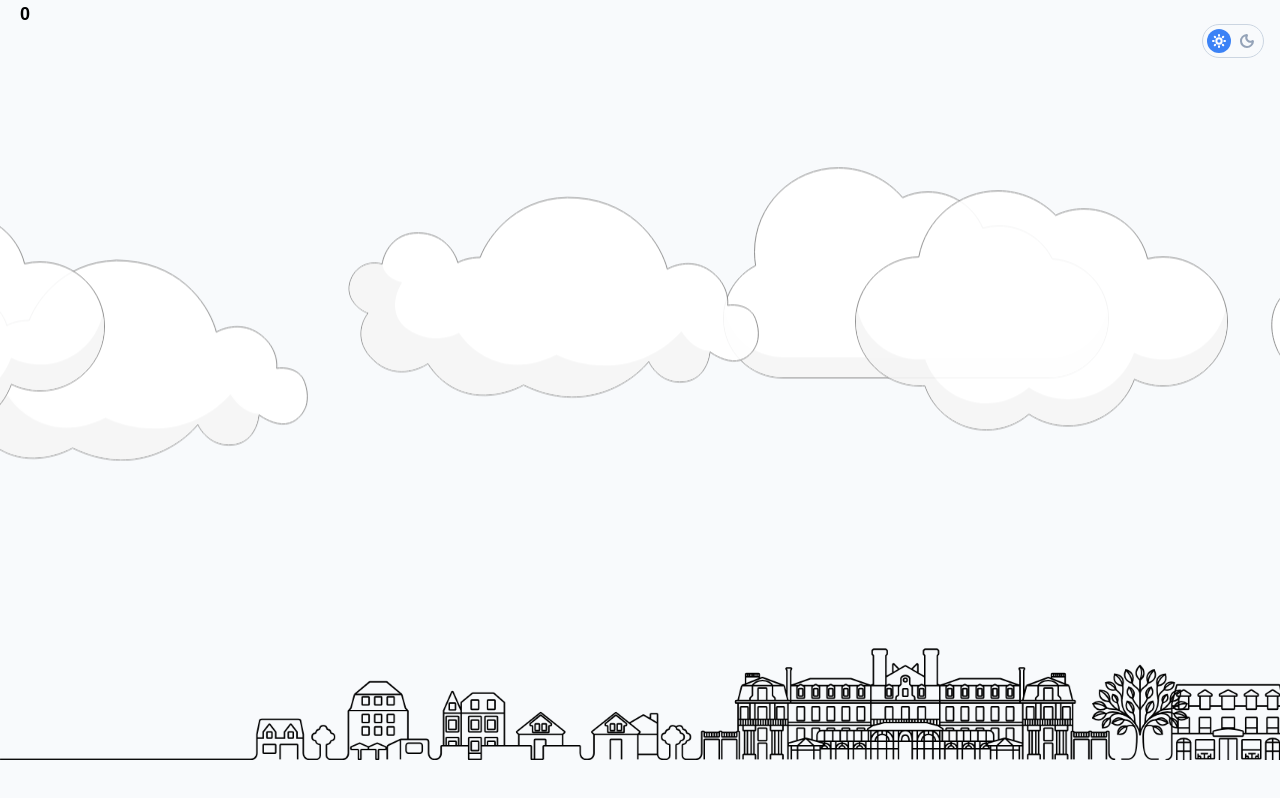
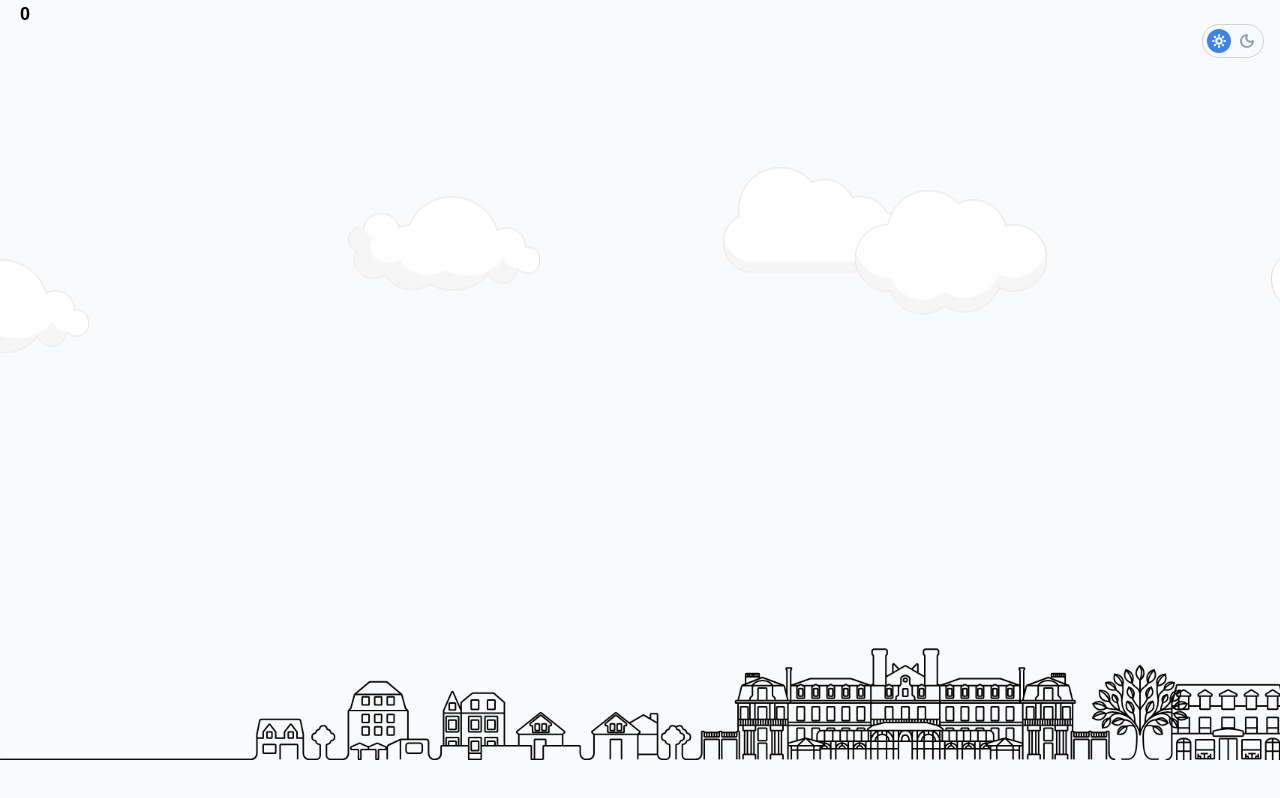
Before and after one commit to LoicMonard/sveltekit-portfolio, a SvelteKit app: page /gsap2 in a window 1280 px wide. Built offline with nearby package versions, Linux system fonts and the light colour scheme; a web font is replaced by a local one.

Commit message:
refactor: update SVG elements in BigCloud components for consistent styling and improve layout in +page.svelte

```diff
--- a/src/lib/anim/features/sky.ts
+++ b/src/lib/anim/features/sky.ts
@@ -97,7 +97,7 @@ export class SkyFactory {
 
 		const element = document.createElement('div');
 		element.id = id;
-		element.className = 'cloud absolute';
+		element.className = 'cloud absolute w-[30%] md:w-[15%]';
 		element.style.cssText = `
       position: absolute;
       left: ${cloud.x}px;
--- a/src/lib/components/gsap/BigCloud.svelte
+++ b/src/lib/components/gsap/BigCloud.svelte
@@ -3,22 +3,16 @@
 	export let className: string = '';
 </script>
 
-<svg
-	xmlns="http://www.w3.org/2000/svg"
-	width="321"
-	height="176"
-	fill="none"
-	viewBox="0 0 321 176"
-	class={className}
-	{id}
->
+<svg xmlns="http://www.w3.org/2000/svg" fill="none" viewBox="0 0 321 176" class={className} {id}>
 	<path
 		fill="#fff"
 		stroke="#868686"
+		stroke-width=".5"
 		d="M70.583 66.002c4.114-22.65 30.405-66.846 91.93-65.248 61.453 1.597 85.439 43.637 89.884 64.96 11.538-1.1 27.966-.006 41.748 6.739 13.996 6.85 25.249 19.525 25.855 41.533.605 21.961-8.103 36.289-19.249 45.337-11.124 9.03-24.651 12.78-33.702 13.675-5.383.532-14.421.959-24.126-.154-9.603-1.101-19.907-3.717-27.97-9.271-18.727 8.845-66.218 21.026-108.95-.016-10.588 5.414-28.544 11.219-47.017 10.359-18.63-.868-37.804-8.516-50.418-30.164-7.187-12.334-11.343-31.76-3.77-48.142 7.57-16.378 26.76-29.516 65.785-29.608Z"
 	/>
 	<path
 		fill="#F5F5F5"
+		stroke-width=".5"
 		d="M267 172.5c17.962-1.775 53.7-14.9 52.5-58.5-.689-25.048-15.274-37.845-31.922-43.757 19 87.5-61.911 84.59-98.578 68.757-40.8 20.8-91 8.667-111 0-24 15.6-57.566 7.089-70.9.922A52.07 52.07 0 0 0 9 143.5c25.024 42.944 76 30.333 97 19.5 42.8 21.2 90.5 8.833 109 0 16 11.2 41.281 10.56 52 9.5Z"
 	/>
 </svg>
--- a/src/lib/components/gsap/BigCloud2.svelte
+++ b/src/lib/components/gsap/BigCloud2.svelte
@@ -3,22 +3,16 @@
 	export let className: string = '';
 </script>
 
-<svg
-	xmlns="http://www.w3.org/2000/svg"
-	width="411"
-	height="202"
-	fill="none"
-	viewBox="0 0 411 202"
-	class={className}
-	{id}
->
+<svg xmlns="http://www.w3.org/2000/svg" fill="none" viewBox="0 0 411 202" class={className} {id}>
 	<path
 		fill="#fff"
 		stroke="#868686"
+		stroke-width=".5"
 		d="M132.153 61.003c8.23-22.052 39.075-64.302 97.888-59.501 58.492 4.775 83.737 49.016 89.281 71.219 7.643-4.51 25.875-10.085 42.462 1.368 16.447 11.356 18.766 27.444 17.812 34.802 3.661-.573 9.081-.608 14.291 1.032 5.562 1.75 10.913 5.422 13.58 12.398 5.237 13.697 2.228 24.24-.024 27.91-1.887 4.261-8.262 13.04-18.886 14.266-5.322.614-10.998-.879-15.902-2.962-4.432-1.882-8.275-4.264-10.721-6.077-.405 4.798-2.091 11.597-5.953 17.527-4.131 6.343-10.76 11.699-20.941 12.513-19.639 1.571-30.717-12.559-34.178-20.524-16.729 20.802-64.235 53.603-125.346 23.589-10.01 5.662-26.662 11.326-44.438 10.085-17.826-1.243-36.758-9.429-51.214-31.446-4.959 3.389-13.337 7.177-22.951 7.909-9.912.755-21.14-1.738-31.255-11.247-10.103-9.496-13.082-19.429-12.657-28.002.403-8.151 3.88-15.033 7.144-19.111-4.51-1.529-10.27-5.237-14.284-10.641-4.244-5.713-6.547-13.345-3.331-22.279 3.205-8.904 9.327-13.717 15.608-15.866 5.938-2.032 12.034-1.688 15.954-.174.8-5.395 3.444-13.098 8.928-19.516C48.743 41.58 57.548 36.298 70.507 36.5c25.335.396 36.608 19.54 39.307 29.704 3.221-1.95 11.203-5.136 22.339-5.201Z"
 	/>
 	<path
 		fill="#F5F5F5"
+		stroke-width=".5"
 		d="M26 163.5c20 18.8 44.333 9.833 54 3 28.8 44.4 75.667 32.833 95.5 21.5 61.6 30.4 109.333-3.333 125.5-24 3 7.667 14 22.6 34 21 20-1.6 26-21 26.5-30.5-13.2 0-24.167-13-28-19.5-43.2 47.6-101.333 35.5-125 23.5-50.8 25.6-86.167-4-97.5-22-8.167 4.833-29.7 11-50.5-3S47.5 96 54 86c-14.4-3.2-19-13-19.5-17.5C27 65.167 9.3 66.5 3 84c-6.3 17.5 9 29.833 18 32.5-6.667 7.833-15 28.2 5 47Z"
 	/>
 </svg>
--- a/src/lib/components/gsap/BigCloud3.svelte
+++ b/src/lib/components/gsap/BigCloud3.svelte
@@ -3,22 +3,16 @@
 	export let className: string = '';
 </script>
 
-<svg
-	xmlns="http://www.w3.org/2000/svg"
-	width="373"
-	height="240"
-	fill="none"
-	viewBox="0 0 373 240"
-	class={className}
-	{id}
->
+<svg xmlns="http://www.w3.org/2000/svg" fill="none" viewBox="0 0 373 240" class={className} {id}>
 	<path
 		fill="#fff"
 		stroke="#868686"
+		stroke-width=".5"
 		d="M143 .5c22.644 0 43.103 9.35 57.729 24.398 8.559-4.1 18.147-6.398 28.271-6.398 30.779 0 56.599 21.23 63.616 49.846A64.656 64.656 0 0 1 308 66.5c35.622 0 64.5 28.878 64.5 64.5s-28.878 64.5-64.5 64.5c-10.281 0-20.001-2.406-28.626-6.685C269.607 216.032 243.578 235.5 213 235.5c-14.437 0-27.86-4.341-39.037-11.787-11.391 9.837-26.232 15.787-42.463 15.787-28.619 0-52.917-18.495-61.596-44.185A65.251 65.251 0 0 1 65 195.5C29.378 195.5.5 166.622.5 131c0-35.222 28.232-63.849 63.3-64.488C70.625 28.968 103.488.5 143 .5Z"
 	/>
 	<path
 		fill="#F5F5F5"
+		stroke-width=".5"
 		d="M1 131c0 35.346 28.654 64 64 64a64.8 64.8 0 0 0 5.255-.213C78.758 220.47 102.965 239 131.5 239c16.243 0 31.083-6.004 42.423-15.914C185.083 230.609 198.529 235 213 235c30.56 0 56.546-19.583 66.093-46.885C287.776 192.519 297.598 195 308 195c35.346 0 64-28.654 64-64 0-4.313-.427-8.526-1.24-12.599-5.852 29.066-31.726 50.969-62.76 50.969-10.402 0-20.224-2.461-28.907-6.827-9.547 27.072-35.533 46.491-66.093 46.491-14.471 0-27.917-4.355-39.077-11.814-11.34 9.826-26.18 15.78-42.423 15.78-28.535 0-52.742-18.374-61.245-43.841a65.351 65.351 0 0 1-5.255.211c-31.034 0-56.908-21.903-62.76-50.969A64.298 64.298 0 0 0 1 131Z"
 	/>
 </svg>
--- a/src/lib/components/gsap/BigCloud4.svelte
+++ b/src/lib/components/gsap/BigCloud4.svelte
@@ -3,22 +3,16 @@
 	export let className: string = '';
 </script>
 
-<svg
-	xmlns="http://www.w3.org/2000/svg"
-	width="386"
-	height="211"
-	fill="none"
-	viewBox="0 0 386 211"
-	class={className}
-	{id}
->
+<svg xmlns="http://www.w3.org/2000/svg" fill="none" viewBox="0 0 386 211" class={className} {id}>
 	<path
 		fill="#fff"
+		stroke-width=".5"
 		stroke="#868686"
 		d="M115.5.5c25.683 0 48.673 11.528 64.08 29.69 7.709-3.649 16.327-5.69 25.42-5.69 24.608 0 45.722 14.94 54.778 36.24A59.548 59.548 0 0 1 276 58.5c23.377 0 43.602 13.483 53.331 33.093C360.643 93.32 385.5 119.257 385.5 151c0 32.861-26.639 59.5-59.5 59.5H60C27.14 210.5.5 183.861.5 151c0-22.984 13.032-42.921 32.107-52.831A84.585 84.585 0 0 1 31.5 84.5c0-46.392 37.608-84 84-84Z"
 	/>
 	<path
 		fill="#F5F5F5"
+		stroke-width=".5"
 		d="M326 210c32.585 0 59-26.415 59-59 0-3.409-.289-6.75-.844-10-4.75 27.822-28.98 49-58.156 49H60c-29.176 0-53.406-21.178-58.156-49A59.38 59.38 0 0 0 1 151c0 32.585 26.415 59 59 59h266Z"
 	/>
 </svg>
--- a/src/routes/+page.svelte
+++ b/src/routes/+page.svelte
@@ -61,7 +61,7 @@
 </script>
 
 <!-- Helpers -->
-<div class="pointer-events-none fixed top-0 z-[100] min-h-[100svh] w-full">
+<div class="pointer-events-none fixed top-0 z-[100] min-h-[100dvh] w-full">
 	<div id="bluebox" class="absolute left-[20px] flex flex-row text-lg italic">
 		<div class="min-w-[5ch]">
 			{scrollTop}
@@ -140,7 +140,10 @@
 						<div id="saintMaloLeft" class="aspect-[890/89] basis-[32.44%]">
 							<SaintMaloLeft />
 						</div>
-						<div id="saintMaloCenter" class="aspect-[800 792] h-[80vh] flex w-full basis-[1.46%] items-end">
+						<div
+							id="saintMaloCenter"
+							class="aspect-[800 792] flex h-[80vh] w-full basis-[1.46%] items-end"
+						>
 							<SaintMaloCenter />
 						</div>
 						<div id="saintMaloRight" class="aspect-[1814/193] basis-[66.10%]">
@@ -148,10 +151,9 @@
 						</div>
 					</div>
 
-					<div class="w-full h-full absolute top-0 left-0">
+					<div class="pointer-events-none absolute left-0 top-0 h-full w-full">
 						<ForestTexts />
 					</div>
-
 				</div>
 
 				<div id="hiddenElements" class="hidden">
@@ -164,7 +166,6 @@
 	</div>
 
 	{#if dev}
-		<div class="z-50 h-screen container bg-slate-50">
-		</div>
+		<div class="container z-50 h-screen bg-slate-50"></div>
 	{/if}
 </div>
```
